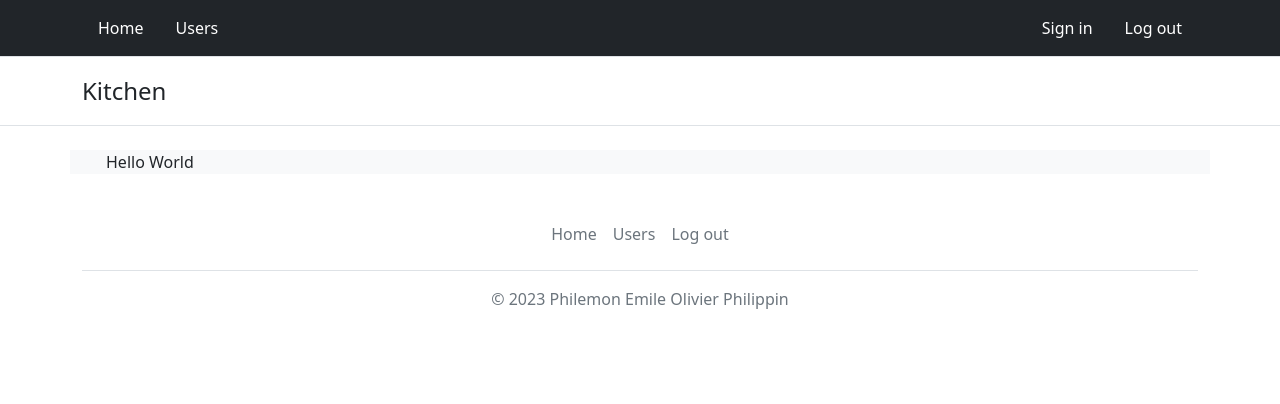
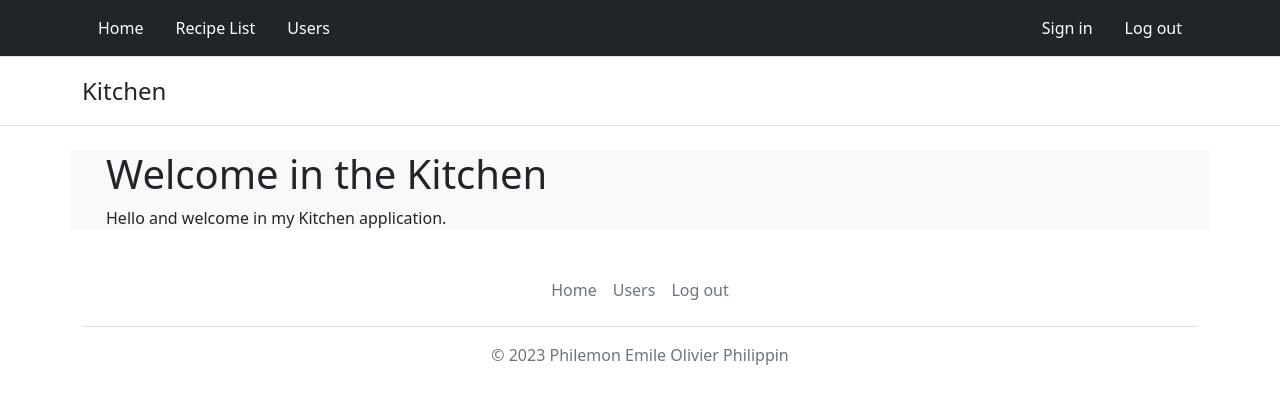
Before and after one commit to PhilemonPhilippin/KitchenNG-repo, an Angular app: page /welcome in a window 1280 px wide. Shown: the top 404 px of the page. Built offline with nearby package versions, Linux system fonts and the light colour scheme.

Commit message:
First endpoint reached

```diff
--- a/src/app/app.component.html
+++ b/src/app/app.component.html
@@ -1 +1,91 @@
-<p>Hello World </p>
+<div class="bg-white">
+  <nav class="py-2 border-bottom bg-dark">
+    <div class="container d-flex flex-wrap">
+      <ul class="nav me-auto">
+        <li class="nav-item">
+          <a
+            [routerLink]="['/welcome']"
+            class="nav-link link-dark px-3 active oi oi-home text-white"
+            aria-current="page"
+          >
+            Home</a
+          >
+        </li>
+        <li class="nav-item">
+          <a
+            [routerLink]="['/recipes']"
+            class="nav-link link-dark px-3 oi oi-people text-white"
+          >
+            Recipe List</a
+          >
+        </li>
+        <li class="nav-item">
+          <a
+            href="users"
+            class="nav-link link-dark px-3 oi oi-people text-white"
+          >
+            Users</a
+          >
+        </li>
+      </ul>
+      <ul class="nav">
+        <li class="nav-item">
+          <a
+            href="signin"
+            class="nav-link link-dark px-3 oi oi-person text-white"
+          >
+            Sign in</a
+          >
+        </li>
+        <li class="nav-item">
+          <a
+            href="logout"
+            class="nav-link link-dark px-3 oi oi-account-logout text-white"
+          >
+            Log out</a
+          >
+        </li>
+      </ul>
+    </div>
+  </nav>
+
+  <header class="py-3 mb-4 border-bottom">
+    <div class="container d-flex justify-content-center">
+      <a
+        href="/"
+        class="d-flex align-items-center mb-3 mb-lg-0 me-lg-auto text-dark text-decoration-none"
+      >
+        <span class="fs-4">Kitchen</span>
+      </a>
+    </div>
+  </header>
+
+  <div class="page">
+    <div class="container bg-light">
+      <main>
+        <article class="content px-4">
+          <router-outlet></router-outlet>
+        </article>
+      </main>
+    </div>
+  </div>
+
+  <div class="container">
+    <footer class="py-3 my-4">
+      <ul class="nav justify-content-center border-bottom pb-3 mb-3">
+        <li class="nav-item">
+          <a href="/" class="nav-link px-2 text-muted">Home</a>
+        </li>
+        <li class="nav-item">
+          <a href="users" class="nav-link px-2 text-muted">Users</a>
+        </li>
+        <li class="nav-item">
+          <a href="logout" class="nav-link px-2 text-muted">Log out</a>
+        </li>
+      </ul>
+      <p class="text-center text-muted">
+        &copy; 2023 Philemon Emile Olivier Philippin
+      </p>
+    </footer>
+  </div>
+</div>
--- /dev/null
+++ b/src/app/home/welcome.component.html
@@ -0,0 +1,2 @@
+<h1>Welcome in the Kitchen</h1>
+<p>Hello and welcome in my Kitchen application.</p>
--- /dev/null
+++ b/src/app/home/welcome.component.ts
@@ -0,0 +1,6 @@
+import { Component } from '@angular/core';
+
+@Component({
+  templateUrl: './welcome.component.html',
+})
+export class WelcomeComponent {}
--- /dev/null
+++ b/src/app/recipecategories/recipecategory.ts
@@ -0,0 +1,5 @@
+export interface IRecipeCategory {
+  id: string;
+  title: string;
+  description: string | undefined;
+}
--- /dev/null
+++ b/src/app/recipes/recipe-list.component.html
@@ -0,0 +1,28 @@
+<h1>Endpoint recipes list test</h1>
+<div>
+  <p>Testing endpoint of my API:</p>
+  <table class="table table-striped mt-4">
+    <thead class="table-primary">
+      <th>
+        Id
+      </th>
+      <th>
+        Title
+      </th>
+      <th>
+        Description
+      </th>
+      <th>
+        RecipeCategory
+      </th>
+    </thead>
+    <tbody>
+      <tr *ngFor="let recipe of recipes">
+        <td>{{ recipe.id }}</td>
+        <td>{{ recipe.title }}</td>
+        <td>{{ recipe?.description }}</td>
+        <td>Recipe category here</td>
+      </tr>
+    </tbody>
+  </table>
+</div>
--- /dev/null
+++ b/src/app/recipes/recipe-list.component.ts
@@ -0,0 +1,21 @@
+import { Component, OnDestroy, OnInit } from '@angular/core';
+import { RecipeService } from './recipe.service';
+import { IRecipe } from './recipe';
+import { Subscription } from 'rxjs';
+
+@Component({ templateUrl: './recipe-list.component.html' })
+export class RecipeListComponent implements OnInit, OnDestroy {
+  recipes: IRecipe[] = [];
+  errorMessage: string = '';
+  sub!: Subscription;
+  constructor(private recipeService: RecipeService) {}
+  ngOnInit(): void {
+    this.sub = this.recipeService.getRecipes().subscribe({
+      next: (recipes) => (this.recipes = recipes),
+      error: (err) => (this.errorMessage = err),
+    });
+  }
+  ngOnDestroy(): void {
+    this.sub.unsubscribe();
+  }
+}
--- /dev/null
+++ b/src/app/recipes/recipe.service.ts
@@ -0,0 +1,14 @@
+import { Injectable } from '@angular/core';
+import { HttpClient } from '@angular/common/http';
+import { Observable } from 'rxjs';
+import { IRecipe } from './recipe';
+
+@Injectable({ providedIn: 'root' })
+export class RecipeService {
+  private recipeUrl: string =
+    'https://localhost:7049/api/recipes?pagenumber=1&pagesize=5&search=sandwich';
+  constructor(private http: HttpClient) {}
+  getRecipes(): Observable<IRecipe[]> {
+    return this.http.get<IRecipe[]>(this.recipeUrl);
+  }
+}
--- /dev/null
+++ b/src/app/recipes/recipe.ts
@@ -0,0 +1,8 @@
+import { IRecipeCategory } from '../recipecategories/recipecategory';
+
+export interface IRecipe {
+  id: string;
+  title: string;
+  description: string | undefined;
+  recipeCategory: IRecipeCategory;
+}
--- a/src/index.html
+++ b/src/index.html
@@ -8,88 +8,6 @@
     <link rel="icon" type="image/x-icon" href="favicon.ico" />
   </head>
   <body>
-    <div class="bg-white">
-      <nav class="py-2 border-bottom bg-dark">
-        <div class="container d-flex flex-wrap">
-          <ul class="nav me-auto">
-            <li class="nav-item">
-              <a
-                href="/"
-                class="nav-link link-dark px-3 active oi oi-home text-white"
-                aria-current="page"
-              >
-                Home</a
-              >
-            </li>
-            <li class="nav-item">
-              <a
-                href="users"
-                class="nav-link link-dark px-3 oi oi-people text-white"
-              >
-                Users</a
-              >
-            </li>
-          </ul>
-          <ul class="nav">
-            <li class="nav-item">
-              <a
-                href="signin"
-                class="nav-link link-dark px-3 oi oi-person text-white"
-              >
-                Sign in</a
-              >
-            </li>
-            <li class="nav-item">
-              <a
-                href="logout"
-                class="nav-link link-dark px-3 oi oi-account-logout text-white"
-              >
-                Log out</a
-              >
-            </li>
-          </ul>
-        </div>
-      </nav>
-
-      <header class="py-3 mb-4 border-bottom">
-        <div class="container d-flex justify-content-center">
-          <a
-            href="/"
-            class="d-flex align-items-center mb-3 mb-lg-0 me-lg-auto text-dark text-decoration-none"
-          >
-            <span class="fs-4">Kitchen</span>
-          </a>
-        </div>
-      </header>
-
-      <div class="page">
-        <div class="container bg-light">
-          <main>
-            <article class="content px-4">
-              <kc-root></kc-root>
-            </article>
-          </main>
-        </div>
-      </div>
-
-      <div class="container">
-        <footer class="py-3 my-4">
-          <ul class="nav justify-content-center border-bottom pb-3 mb-3">
-            <li class="nav-item">
-              <a href="/" class="nav-link px-2 text-muted">Home</a>
-            </li>
-            <li class="nav-item">
-              <a href="users" class="nav-link px-2 text-muted">Users</a>
-            </li>
-            <li class="nav-item">
-              <a href="logout" class="nav-link px-2 text-muted">Log out</a>
-            </li>
-          </ul>
-          <p class="text-center text-muted">
-            &copy; 2023 Philemon Emile Olivier Philippin
-          </p>
-        </footer>
-      </div>
-    </div>
+    <kc-root></kc-root>
   </body>
 </html>
```
Also changed, not shown: src/app/app.module.ts (+16 -9 lines), src/app/recipes/recipe.module.ts (added, +15 -0 lines), src/app/shared/shared.module.ts (added, +10 -0 lines), 1 other file (tests, documents, lock files or other folders).
